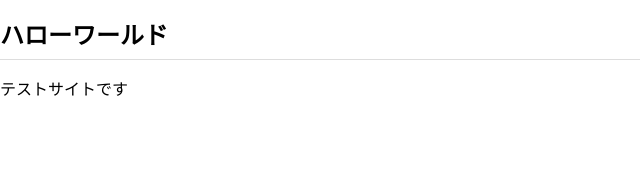
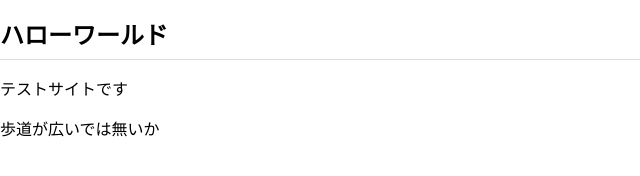
Before and after one commit to AMS4301/ams4301.github.io, a plain HTML site: page index.html in a window 1280 px wide. Shown: the whole page, without its empty margins (0-640 px from the left). Drawn offline with Linux system fonts and the light colour scheme.

Commit message:
Add files via upload

```diff
--- a/index.html
+++ b/index.html
@@ -9,5 +9,6 @@
 </body>
     <h1>ハローワールド</h1>
     <p>テストサイトです</p>
+    <p>歩道が広いでは無いか</p>
 </head>
 </html>
```
